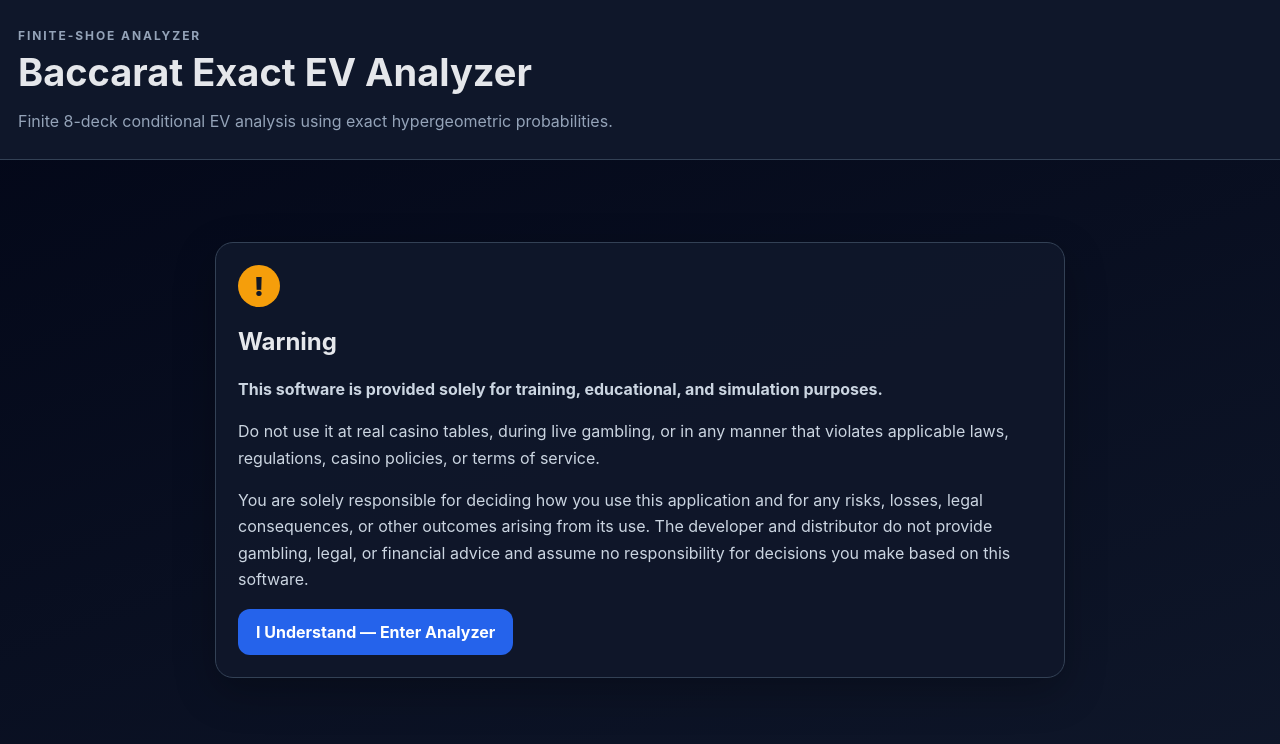
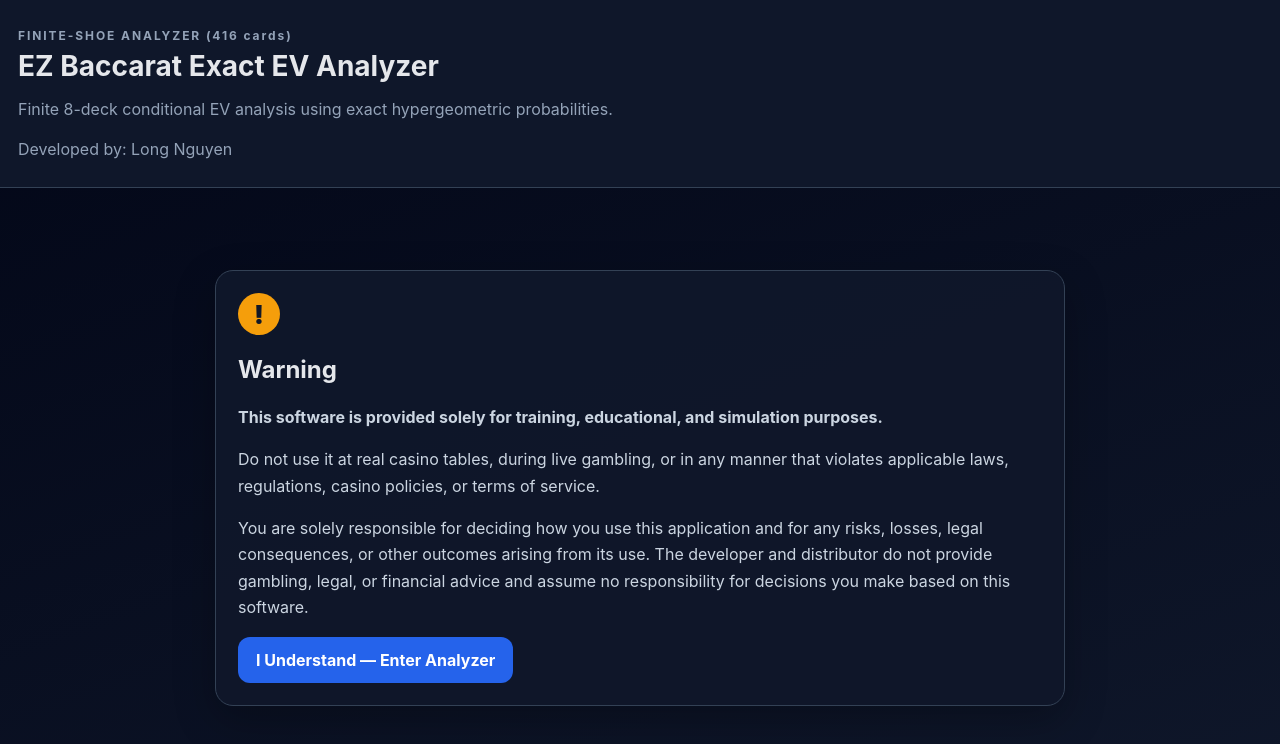
Before and after one commit to vnsaxman-sketch/ez-bacc-exact-ev, a website built with Vite: page index.html in a window 1280 px wide. Built offline with nearby package versions, Linux system fonts and the light colour scheme.

Commit message:
Update EZ Bacc Exact EV

```diff
--- a/index.html
+++ b/index.html
@@ -25,11 +25,12 @@
 
     <meta
       name="apple-mobile-web-app-title"
-      content="Baccarat EV Analyzer"
+      content="EZ Baccarat EXACT EV Analyzer"
     />
 
-    <title>Baccarat Finite-Shoe Exact EV Analyzer</title>
-  </head>
+    <title>EZ Baccarat Finite-Shoe Exact EV Analyzer</title>
+
+</head>
 
   <body>
     <div id="app"></div>
--- a/src/main.ts
+++ b/src/main.ts
@@ -598,16 +598,18 @@ app.innerHTML = `
   <header class="app-header">
 
     <div class="eyebrow">
-      FINITE-SHOE ANALYZER
+      FINITE-SHOE ANALYZER (416 cards)
     </div>
 
     <h1>
-      Baccarat Exact EV Analyzer
+      EZ Baccarat Exact EV Analyzer
     </h1>
 
     <p>
       Finite 8-deck conditional EV analysis
       using exact hypergeometric probabilities.
+      <br><br>
+      Developed by: Long Nguyen
     </p>
 
   </header>
@@ -963,9 +965,9 @@ h1 {
 
   font-size:
     clamp(
-      24px,
+      20px,
       5vw,
-      38px
+      28px
     );
 }
 
```
Also changed, not shown: dist/assets/index-DPy49iMT.js, dist/index.html.
